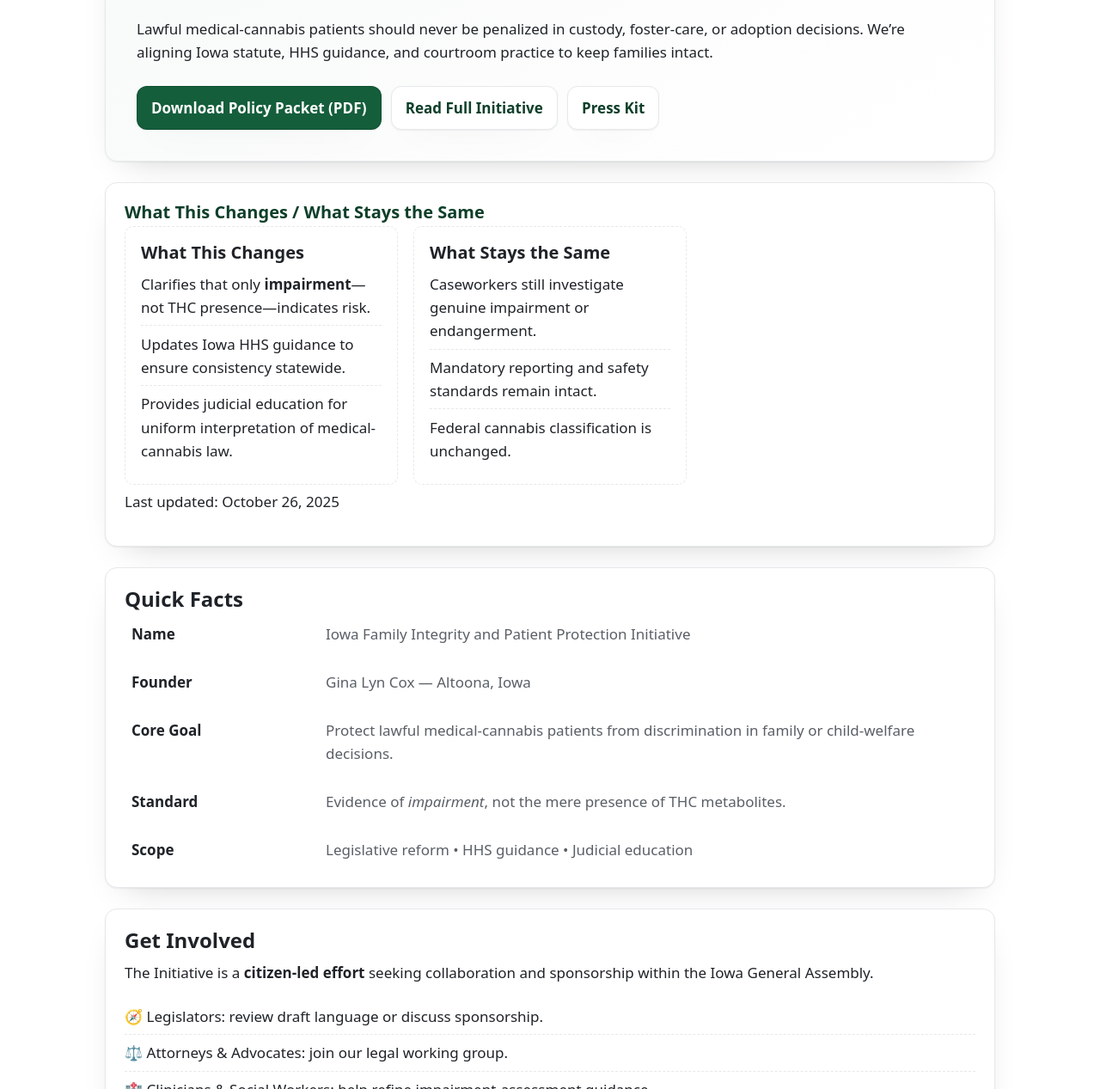
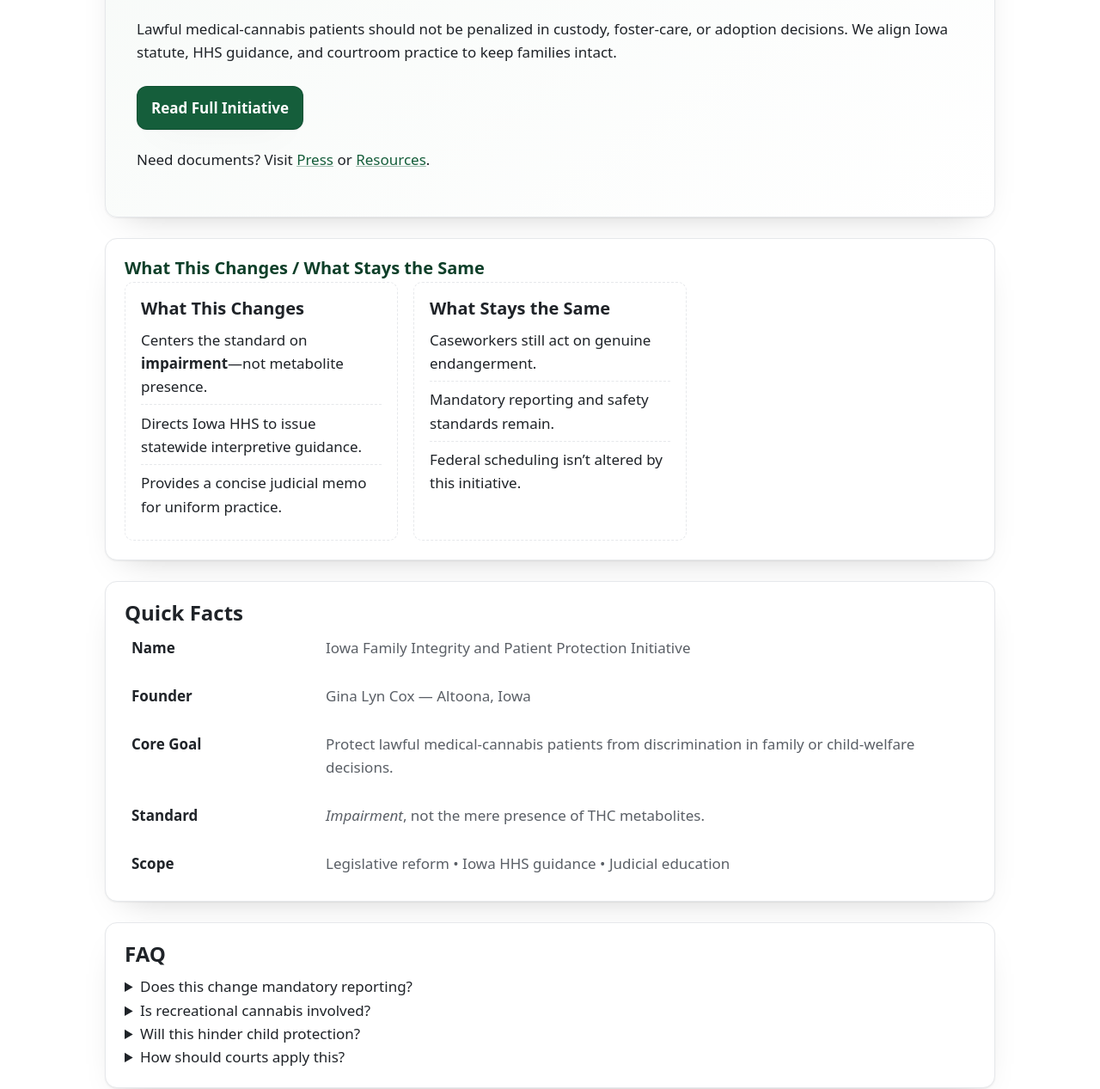
Before and after one commit to ginalyncox/iowa-family-integrity, a plain HTML site: page index.html in a window 1280 px wide. Shown: the part 313-1580 px from the top of the page at 86% size. Drawn offline with Linux system fonts and the light colour scheme.

Commit message:
index.html

```diff
--- a/index.html
+++ b/index.html
@@ -4,18 +4,16 @@
   <meta charset="utf-8" />
   <meta name="viewport" content="width=device-width,initial-scale=1" />
   <title>Iowa Family Integrity & Patient Protection Initiative — Home</title>
-  <meta name="description" content="Protecting Iowa families: impairment, not presence. Legislative reform, Iowa HHS guidance, and judicial education to align child-welfare practice with medical-cannabis law." />
+  <meta name="description" content="Impairment, not presence. Aligning Iowa statute, HHS guidance, and courtroom practice so lawful medical-cannabis patients aren’t penalized in family decisions." />
+  <link rel="canonical" href="https://ginalyncox.github.io/iowa-family-integrity/" />
 
-  <!-- Social preview -->
+  <!-- Social -->
   <meta property="og:title" content="Iowa Family Integrity & Patient Protection Initiative" />
-  <meta property="og:description" content="Impairment, not presence. Aligning Iowa statute, HHS guidance, and courtroom practice to keep families intact." />
+  <meta property="og:description" content="Impairment, not presence. Keep families intact with evidence-based standards." />
   <meta property="og:type" content="website" />
   <meta property="og:url" content="https://ginalyncox.github.io/iowa-family-integrity/" />
   <meta property="og:image" content="https://ginalyncox.github.io/iowa-family-integrity/favicon.png" />
   <meta name="twitter:card" content="summary" />
-  <meta name="twitter:title" content="Iowa Family Integrity & Patient Protection Initiative" />
-  <meta name="twitter:description" content="Impairment, not presence. Aligning Iowa statute, HHS guidance, and courtroom practice to keep families intact." />
-  <meta name="twitter:image" content="https://ginalyncox.github.io/iowa-family-integrity/favicon.png" />
 
   <link rel="icon" type="image/png" href="favicon.png" />
   <link rel="stylesheet" href="style.css" />
@@ -32,65 +30,79 @@
   </header>
 
   <main id="content" class="container stack">
+    <!-- Hero (single CTA) -->
     <section class="hero section" aria-labelledby="home-title" aria-describedby="home-desc">
       <span class="pill">Iowa-wide • Legislative + HHS + Judicial</span>
       <h1 id="home-title">Impairment, not presence.</h1>
       <p id="home-desc">
-        Lawful medical-cannabis patients should never be penalized in custody, foster-care, or adoption decisions.
-        We’re aligning Iowa statute, HHS guidance, and courtroom practice to keep families intact.
+        Lawful medical-cannabis patients should not be penalized in custody, foster-care, or adoption decisions.
+        We align Iowa statute, HHS guidance, and courtroom practice to keep families intact.
       </p>
-      <div class="btn-row">
-        <a class="btn primary" href="Policy_Packet.pdf" download>Download Policy Packet (PDF)</a>
-        <a class="btn ghost" href="Full_Initiative.html">Read Full Initiative</a>
-        <a class="btn ghost" href="press.html">Press Kit</a>
+      <div class="btn-row" role="group" aria-label="Primary action">
+        <a class="btn primary" href="Full_Initiative.html">Read Full Initiative</a>
       </div>
+      <p class="meta" style="margin-top:.75rem">
+        Need documents? Visit <a href="press.html">Press</a> or <a href="resources.html">Resources</a>.
+      </p>
     </section>
 
+    <!-- What changes / stays -->
     <section class="card section" aria-labelledby="callout">
       <h2 id="callout">What This Changes / What Stays the Same</h2>
       <div class="feature-list">
         <article class="feature">
           <h3>What This Changes</h3>
           <ul class="ul-clean">
-            <li>Clarifies that only <strong>impairment</strong>—not THC presence—indicates risk.</li>
-            <li>Updates Iowa HHS guidance to ensure consistency statewide.</li>
-            <li>Provides judicial education for uniform interpretation of medical-cannabis law.</li>
+            <li>Centers the standard on <strong>impairment</strong>—not metabolite presence.</li>
+            <li>Directs Iowa HHS to issue statewide interpretive guidance.</li>
+            <li>Provides a concise judicial memo for uniform practice.</li>
           </ul>
         </article>
         <article class="feature">
           <h3>What Stays the Same</h3>
           <ul class="ul-clean">
-            <li>Caseworkers still investigate genuine impairment or endangerment.</li>
-            <li>Mandatory reporting and safety standards remain intact.</li>
-            <li>Federal cannabis classification is unchanged.</li>
+            <li>Caseworkers still act on genuine endangerment.</li>
+            <li>Mandatory reporting and safety standards remain.</li>
+            <li>Federal scheduling isn’t altered by this initiative.</li>
           </ul>
         </article>
       </div>
-      <p class="meta">Last updated: <time datetime="2025-10-26">October 26, 2025</time></p>
     </section>
 
-    <section id="quick-facts" class="card section">
-      <h2>Quick Facts</h2>
+    <!-- Quick Facts -->
+    <section id="quick-facts" class="card section" aria-labelledby="qf-title">
+      <h2 id="qf-title">Quick Facts</h2>
       <dl class="facts">
         <div class="fact"><dt>Name</dt><dd>Iowa Family Integrity and Patient Protection Initiative</dd></div>
         <div class="fact"><dt>Founder</dt><dd>Gina Lyn Cox — Altoona, Iowa</dd></div>
         <div class="fact"><dt>Core Goal</dt><dd>Protect lawful medical-cannabis patients from discrimination in family or child-welfare decisions.</dd></div>
-        <div class="fact"><dt>Standard</dt><dd>Evidence of <em>impairment</em>, not the mere presence of THC metabolites.</dd></div>
-        <div class="fact"><dt>Scope</dt><dd>Legislative reform • HHS guidance • Judicial education</dd></div>
+        <div class="fact"><dt>Standard</dt><dd><em>Impairment</em>, not the mere presence of THC metabolites.</dd></div>
+        <div class="fact"><dt>Scope</dt><dd>Legislative reform • Iowa HHS guidance • Judicial education</dd></div>
       </dl>
     </section>
 
-    <section class="card section" aria-labelledby="involve-title">
-      <h2 id="involve-title">Get Involved</h2>
-      <p>The Initiative is a <strong>citizen-led effort</strong> seeking collaboration and sponsorship within the Iowa General Assembly.</p>
-      <ul class="ul-clean">
-        <li>🧭 Legislators: review draft language or discuss sponsorship.</li>
-        <li>⚖️ Attorneys & Advocates: join our legal working group.</li>
-        <li>🏥 Clinicians & Social Workers: help refine impairment-assessment guidance.</li>
-      </ul>
-      <p>Email <a href="mailto:gina.lyn.cox@gmail.com">gina.lyn.cox@gmail.com</a> to collaborate or request a briefing.</p>
+    <!-- FAQ (trimmed) -->
+    <section class="card section faq" aria-labelledby="faq-title">
+      <h2 id="faq-title">FAQ</h2>
+      <details>
+        <summary>Does this change mandatory reporting?</summary>
+        <p>No. Decisions hinge on impairment and objective risk, not a positive test alone.</p>
+      </details>
+      <details>
+        <summary>Is recreational cannabis involved?</summary>
+        <p>No. This applies to lawful patients under Iowa’s medical program.</p>
+      </details>
+      <details>
+        <summary>Will this hinder child protection?</summary>
+        <p>It improves it—fewer false positives and more focus on actual danger.</p>
+      </details>
+      <details>
+        <summary>How should courts apply this?</summary>
+        <p>Weigh functional evidence; use toxicology as context, not conclusion.</p>
+      </details>
     </section>
 
+    <!-- Contact -->
     <section class="card section" aria-labelledby="contact-title">
       <h2 id="contact-title">Press & Contact</h2>
       <p>Interviews, data requests, or draft language review:</p>
@@ -107,24 +119,24 @@
     </div>
   </footer>
 
+  <!-- Nav include + active state -->
   <script>
     (async () => {
       try {
-        const res = await fetch('nav.html', {cache:'no-store'});
-        const el = document.getElementById('site-nav');
-        if (res.ok) el.innerHTML = await res.text();
-        else el.innerHTML = `<ul>
+        const r = await fetch('nav.html', {cache:'no-store'});
+        const nav = document.getElementById('site-nav');
+        if (r.ok) nav.innerHTML = await r.text();
+        else nav.innerHTML = `<ul>
           <li><a href="index.html" aria-current="page">Home</a></li>
+          <li><a href="Full_Initiative.html">Initiative</a></li>
           <li><a href="press.html">Press</a></li>
-          <li><a href="Full_Initiative.html">Initiative</a></li>
           <li><a href="resources.html">Resources</a></li>
-          <li><a href="Policy_Packet.pdf">Policy Packet</a></li>
         </ul>`;
       } catch {}
       document.getElementById('yr').textContent = new Date().getFullYear();
       const here = location.pathname.split('/').pop() || 'index.html';
       document.querySelectorAll('#site-nav a').forEach(a => {
-        if (a.getAttribute('href') === here) a.setAttribute('aria-current', 'page');
+        if (a.getAttribute('href') === here) a.setAttribute('aria-current','page');
       });
     })();
   </script>
```
